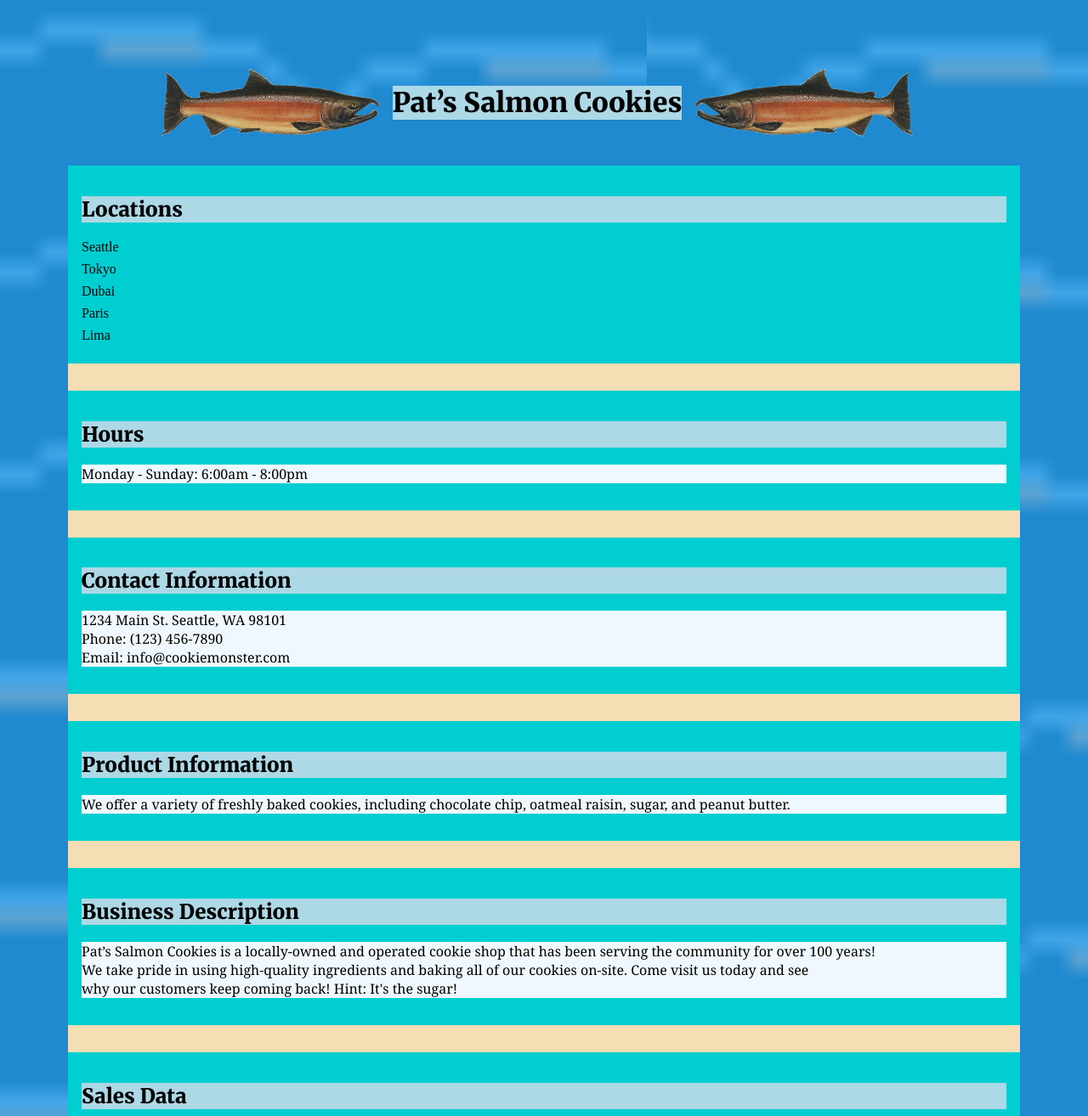
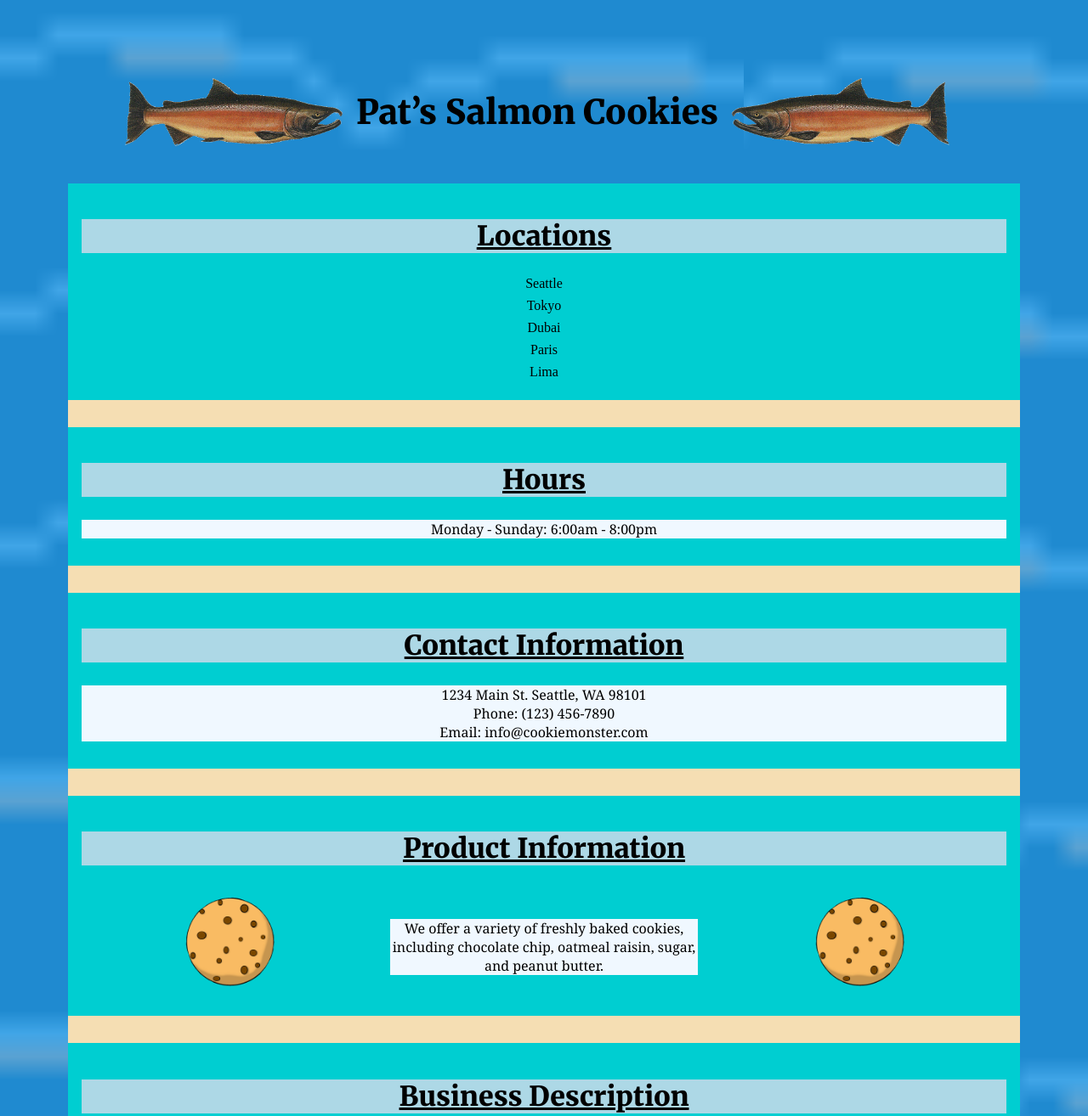
Before and after one commit to MRGrant82/cookie-stand, a plain HTML site: page index.html in a window 1280 px wide. Shown: the top 1314 px of the page at 85% size. Drawn offline with Linux system fonts and the light colour scheme.

Commit message:
added cookies

```diff
--- a/index.html
+++ b/index.html
@@ -16,7 +16,7 @@
 <body>
     <header>
         <img id="leftSalmon" src="img/salmon.png" alt="Salmon image">
-        <h1>Pat’s Salmon Cookies</h1>
+        <h1 id="patDisplay">Pat’s Salmon Cookies</h1>
         <img id="rightSalmon" src="img/salmon.png" alt="Salmon image">
     </header>
     <main>
@@ -40,10 +40,20 @@
             Phone: (123) 456-7890<br>
             Email: info@cookiemonster.com</p>
         </section>
-        <section>
+        <section id="sectionProductCookie">
             <h2>Product Information</h2>
-            <p>We offer a variety of freshly baked cookies, including chocolate chip, oatmeal raisin, sugar, and peanut butter.</p>
-        </section>
+            <div class="product-info-container">
+                <div class="left-cookie">
+                    <img src="img/cookie.png" alt="Cookie 1" class="cookie">
+                  </div>
+                  <div class="product-description">
+                    <p>We offer a variety of freshly baked cookies, including chocolate chip, oatmeal raisin, sugar, and peanut butter.</p>
+                  </div>
+                  <div class="right-cookie">
+                    <img src="img/cookie.png" alt="Cookie 2" class="cookie">
+                  </div>
+            </div>
+          </section>
         <section>
             <h2>Business Description</h2>
             <p>Pat’s Salmon Cookies is a locally-owned and operated cookie shop that has been serving the community for over 100 years!<br>
--- a/styleIndex.css
+++ b/styleIndex.css
@@ -12,15 +12,27 @@ h1, h2, h3, h4, h5, h6 {
     background-color: lightblue;
 }
 
+h2 {
+    font-size: 2rem;
+    text-decoration: underline;
+}
+
+#patDisplay {
+    background-color: transparent;
+    font-size: 2.5rem;
+}
+
 p {
     font-family: 'Georgia', 'Times';
     background-color: aliceblue;
+    margin-top: 20px;
 }
 
 section {
     background-color: darkturquoise;
     padding: 1rem;
     margin-bottom: 2rem;
+    text-align: center;
 }
 
 main {
@@ -34,6 +46,13 @@ header {
     margin-bottom: 2rem;
 }
 
+img.cookie {
+    height: 50% !important;
+    width: 50% !important;
+
+  }
+
+
 header img {
     height: 5rem;
     margin-right: 1rem;
@@ -45,6 +64,32 @@ header img {
   margin-left: 1rem;
   height: 5rem;
 }
+
+.product-info-container {
+    display: flex;
+    flex-direction: row;
+    justify-content: center;
+    align-items: center;
+  }
+
+
+.left-cookie {
+    margin-right: 1rem;
+
+}
+
+.right-cookie {
+    margin-left: 1rem;
+
+}
+
+.text-container {
+    margin-top: 1rem;
+  }
+
+.product-description {
+    flex-grow: 1;
+  }
 
 
 ul {
```
Also changed, not shown: img/cookie.png (added).
